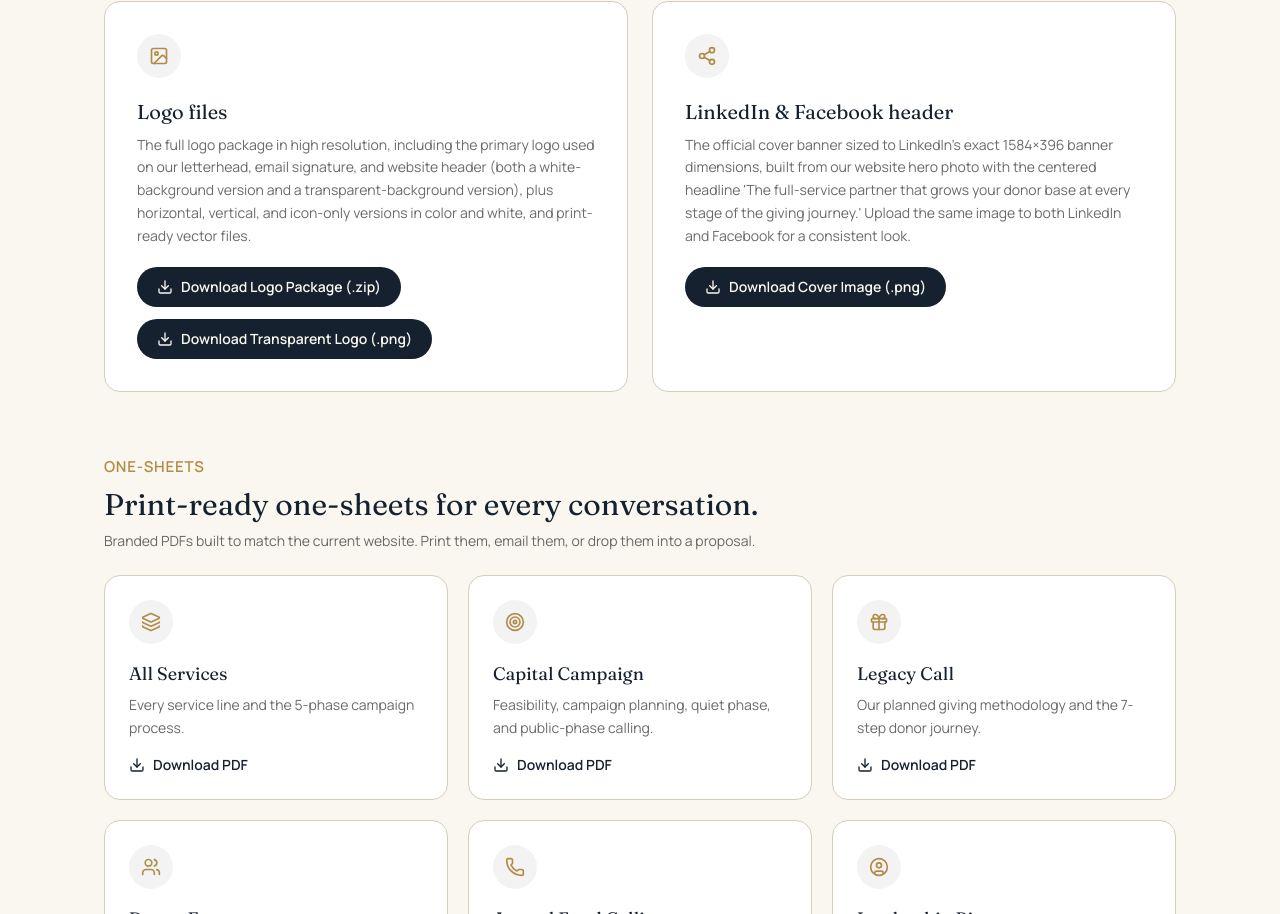
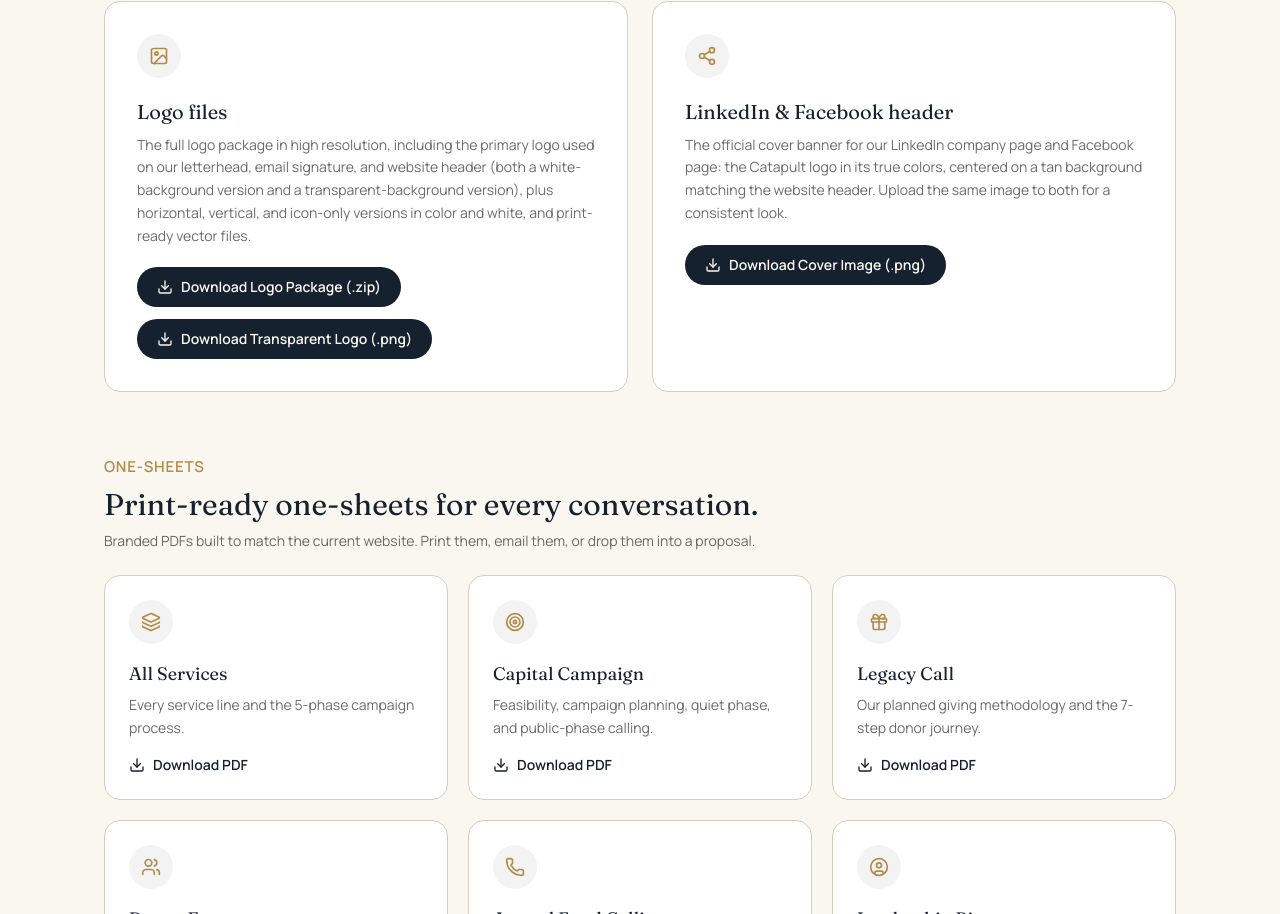
Before and after one commit to Catapultfundraising/catapult-fundraising-website, a Next.js app: page /assets in a window 1280 px wide. Shown: the part 1886-2800 px from the top of the page. Built offline with nearby package versions, Linux system fonts and the light colour scheme.

Commit message:
Add rebrand announcement graphics and 3-month social content calendar; fix LinkedIn/Facebook banner to tan+logo

```diff
--- a/app/assets/page.tsx
+++ b/app/assets/page.tsx
@@ -2,11 +2,12 @@ import { PageHero } from "@/components/page-hero";
 import { SignatureGeneratorForm } from "@/components/signature-generator-form";
 import { BrandResources } from "@/components/brand-resources";
 import { OneSheets } from "@/components/one-sheets";
+import { SocialKit } from "@/components/social-kit";
 
 export const metadata = {
   title: "Brand Assets & Tools | Catapult Fundraising",
   description:
-    "Internal hub for the Catapult Fundraising team: build your email signature, download brand fonts, logo files, letterhead, and social banners, and grab print-ready one-sheets for every conversation.",
+    "Internal hub for the Catapult Fundraising team: build your email signature, download brand fonts, logo files, letterhead, and social banners, grab print-ready one-sheets, and get ready-to-post social media content.",
   robots: { index: false, follow: false },
 };
 
@@ -16,12 +17,13 @@ export default function AssetsPage() {
       <PageHero
         eyebrow="Internal Tool"
         title="Your brand assets, all in one place."
-        description="Build your email signature, download brand fonts, logos, letterhead, and social banners, and grab print-ready one-sheets for every conversation, all from a single page."
+        description="Build your email signature, download brand fonts, logos, letterhead, and social banners, grab print-ready one-sheets, and get ready-to-post social media content, all from a single page."
       />
       <section className="mx-auto max-w-6xl px-6 py-14 lg:px-10 lg:py-16">
         <SignatureGeneratorForm />
         <BrandResources />
         <OneSheets />
+        <SocialKit />
       </section>
     </>
   );
--- a/components/brand-resources.tsx
+++ b/components/brand-resources.tsx
@@ -108,11 +108,11 @@ export function BrandResources() {
         <ResourceCard
           icon={Share2}
           title="LinkedIn & Facebook header"
-          description="The official cover banner sized to LinkedIn's exact 1584×396 banner dimensions, built from our website hero photo with the centered headline 'The full-service partner that grows your donor base at every stage of the giving journey.' Upload the same image to both LinkedIn and Facebook for a consistent look."
+          description="The official cover banner for our LinkedIn company page and Facebook page: the Catapult logo in its true colors, centered on a tan background matching the website header. Upload the same image to both for a consistent look."
           links={[
             {
               label: "Download Cover Image (.png)",
-              href: "https://galaxy-prod.tlcdn.com/gen/user_35qqBV71YqPhG02PJcVxttmFcLs/ca30c11c-b1db-40c2-8538-c6f95db16bee.png",
+              href: "https://galaxy-prod.tlcdn.com/gen/user_35qqBV71YqPhG02PJcVxttmFcLs/76f67c58-dc4b-4d29-acea-a6d45bca97fc.png",
             },
           ]}
         />
--- /dev/null
+++ b/components/social-kit.tsx
@@ -0,0 +1,75 @@
+import { Download, Megaphone, Users, CalendarDays } from "lucide-react";
+
+interface Item {
+  icon: React.ComponentType<{ className?: string }>;
+  title: string;
+  description: string;
+  href: string;
+  label: string;
+}
+
+const ITEMS: Item[] = [
+  {
+    icon: Megaphone,
+    title: "Rebrand Announcement (Public)",
+    description: "A ready-to-post square graphic announcing our refreshed brand — for Instagram, LinkedIn, and Facebook.",
+    href: "https://galaxy-prod.tlcdn.com/gen/user_35qqBV71YqPhG02PJcVxttmFcLs/c7259881-9b93-40e9-aed0-096c66c95d04.png",
+    label: "Download Image (.png)",
+  },
+  {
+    icon: Users,
+    title: "Rebrand Announcement (Employee)",
+    description: "An internal version encouraging staff to share our new look on their own social channels.",
+    href: "https://galaxy-prod.tlcdn.com/gen/user_35qqBV71YqPhG02PJcVxttmFcLs/499d15bf-30da-43c4-aee8-1761f43b09b2.png",
+    label: "Download Image (.png)",
+  },
+  {
+    icon: CalendarDays,
+    title: "3-Month Content Calendar",
+    description: "27 branded, ready-to-post square graphics covering the company, our services, and blog articles — one post every 3-4 days, with captions, hashtags, and dates included in a spreadsheet, built to drive traffic to the new site.",
+    href: "https://galaxy-prod.tlcdn.com/gen/user_35qqBV71YqPhG02PJcVxttmFcLs/835930f7-1ffb-4f48-afd0-913de9b63565.zip",
+    label: "Download Kit (.zip)",
+  },
+];
+
+export function SocialKit() {
+  return (
+    <div className="mt-16 space-y-6">
+      <div>
+        <p className="text-[15px] font-semibold uppercase tracking-wider text-[rgb(var(--brass))]">
+          Social Media Kit
+        </p>
+        <h2 className="mt-2 font-display text-3xl text-[rgb(var(--navy))]">
+          Ready-to-post content for Instagram, LinkedIn, and Facebook.
+        </h2>
+        <p className="mt-2 max-w-2xl text-sm text-[rgb(var(--ink))]/65">
+          Rebrand announcements plus a full 3-month posting calendar, all built to drive traffic to the new site.
+        </p>
+      </div>
+
+      <div className="grid gap-6 sm:grid-cols-2 lg:grid-cols-3">
+        {ITEMS.map((item) => (
+          <div key={item.href} className="rounded-2xl border border-[rgb(var(--line))] bg-white p-8">
+            <span className="flex h-11 w-11 items-center justify-center rounded-full bg-[rgb(var(--navy))]/5">
+              <item.icon className="h-5 w-5 text-[rgb(var(--brass))]" />
+            </span>
+            <h3 className="mt-5 font-display text-xl text-[rgb(var(--navy))]">{item.title}</h3>
+            <p className="mt-2 text-sm leading-relaxed text-[rgb(var(--ink))]/65">{item.description}</p>
+            <div className="mt-5">
+              <a
+                href={item.href}
+                download
+                target="_blank"
+                rel="noopener noreferrer"
+                className="inline-flex items-center gap-2 rounded-full bg-[rgb(var(--navy))] px-5 py-2.5 text-sm font-semibold text-[rgb(var(--paper))] transition-colors hover:bg-[rgb(var(--navy-deep))]"
+              >
+                <Download className="h-4 w-4" />
+                {item.label}
+              </a>
+            </div>
+          </div>
+        ))}
+      </div>
+    </div>
+  );
+}
```
